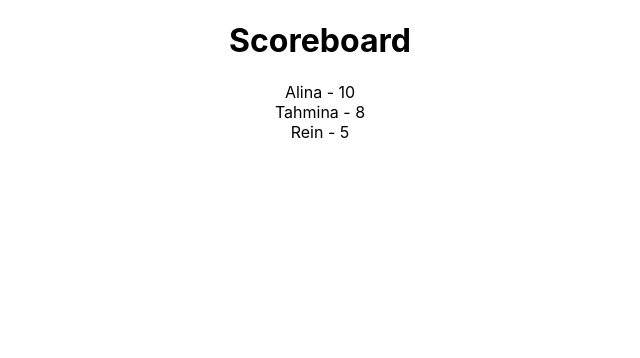
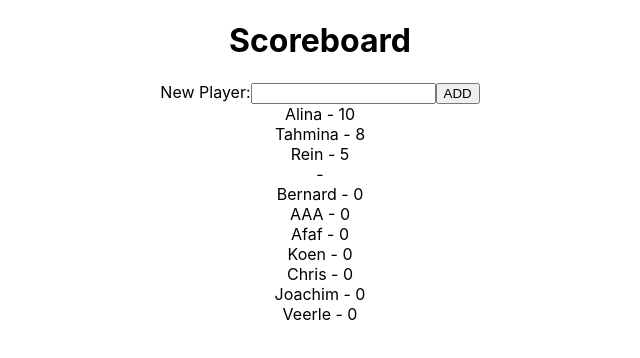
Before and after one commit to Reinoptland/using-context, a React (Create React App) app: page / in a window 1280 px wide. Shown: the top 358 px of the page, without its empty margins (320-960 px from the left). Built offline with nearby package versions, Linux system fonts and the light colour scheme; data requests are answered from the project's data file.

Commit message:
Implement New Player

```diff
--- a/players.json
+++ b/players.json
@@ -1,7 +1,57 @@
 {
   "players": [
-    { "id": 1, "name": "Alina", "score": 10 },
-    { "id": 2, "name": "Tahmina", "score": 8 },
-    { "id": 3, "name": "Rein", "score": 5 }
+    {
+      "id": 1,
+      "name": "Alina",
+      "score": 10
+    },
+    {
+      "id": 2,
+      "name": "Tahmina",
+      "score": 8
+    },
+    {
+      "id": 3,
+      "name": "Rein",
+      "score": 5
+    },
+    {
+      "id": 4
+    },
+    {
+      "name": "Bernard",
+      "score": 0,
+      "id": 5
+    },
+    {
+      "name": "AAA",
+      "score": 0,
+      "id": 6
+    },
+    {
+      "name": "Afaf",
+      "score": 0,
+      "id": 7
+    },
+    {
+      "name": "Koen",
+      "score": 0,
+      "id": 8
+    },
+    {
+      "name": "Chris",
+      "score": 0,
+      "id": 9
+    },
+    {
+      "name": "Joachim",
+      "score": 0,
+      "id": 10
+    },
+    {
+      "name": "Veerle",
+      "score": 0,
+      "id": 11
+    }
   ]
 }
--- a/src/App.js
+++ b/src/App.js
@@ -1,11 +1,13 @@
 import { useState, useEffect, createContext } from "react";
 import "./App.css";
+import NewPlayer from "./components/NewPlayer";
 import Players from "./components/Players";
 
 function Board() {
   return (
     <div className="Board">
       <h1>Scoreboard</h1>
+      <NewPlayer />
       <Players />
     </div>
   );
--- /dev/null
+++ b/src/components/NewPlayer.js
@@ -0,0 +1,30 @@
+import React, { useState, useContext } from "react";
+import { playersContext } from "../contexts/PlayersContextProvider";
+
+export default function NewPlayer() {
+  const { addPlayer } = useContext(playersContext);
+  const [playerName, setPlayerName] = useState("");
+
+  function onSubmit(e) {
+    e.preventDefault();
+    // console.log("NEW!", playerName, addPlayer);
+    addPlayer(playerName);
+  }
+
+  return (
+    <div>
+      <form onSubmit={onSubmit}>
+        <label htmlFor="playerName">
+          New Player:
+          <input
+            type="text"
+            name="playerName"
+            value={playerName}
+            onChange={(e) => setPlayerName(e.target.value)}
+          />
+        </label>
+        <button type="submit">ADD</button>
+      </form>
+    </div>
+  );
+}
--- a/src/components/Player.js
+++ b/src/components/Player.js
@@ -1,4 +1,5 @@
 import React from "react";
+import NewPlayer from "./NewPlayer";
 
 export default function Player(props) {
   return (
--- a/src/contexts/PlayersContextProvider.js
+++ b/src/contexts/PlayersContextProvider.js
@@ -18,9 +18,38 @@ export default function PlayersContextProvider(props) {
     };
   }, []);
 
+  async function addPlayer(name) {
+    console.log("DO WE HAVE A NAME?", name);
+    // 1. do request to the server
+    const response = await fetch("http://localhost:4000/players", {
+      method: "POST",
+      body: JSON.stringify({ name: name, score: 0 }),
+      headers: {
+        "Content-Type": "application/json",
+      },
+    });
+
+    const player = await response.json();
+    // console.log(player);
+    // 2. update the state in the browser
+    // MAP [{}, {}, {}] -> [{}, {}, {}]
+    // FIND [{}, {}, {}] -> {} | undefined
+    // Filter [{}, {}, {}] -> [{}, {}]
+
+    // players.push(player);
+    // const updatedPlayers = players.map((player) => player);
+    // updatedPlayers.push(player);
+
+    const updatedPlayers = [...players, player];
+
+    setPlayers(updatedPlayers);
+  }
+
   // 3. Pass a value (or mutiple values)
   return (
-    <playersContext.Provider value={{ players: players, highscores: {} }}>
+    <playersContext.Provider
+      value={{ players: players, highscores: {}, addPlayer: addPlayer }}
+    >
       {props.children}
     </playersContext.Provider>
   );
```
